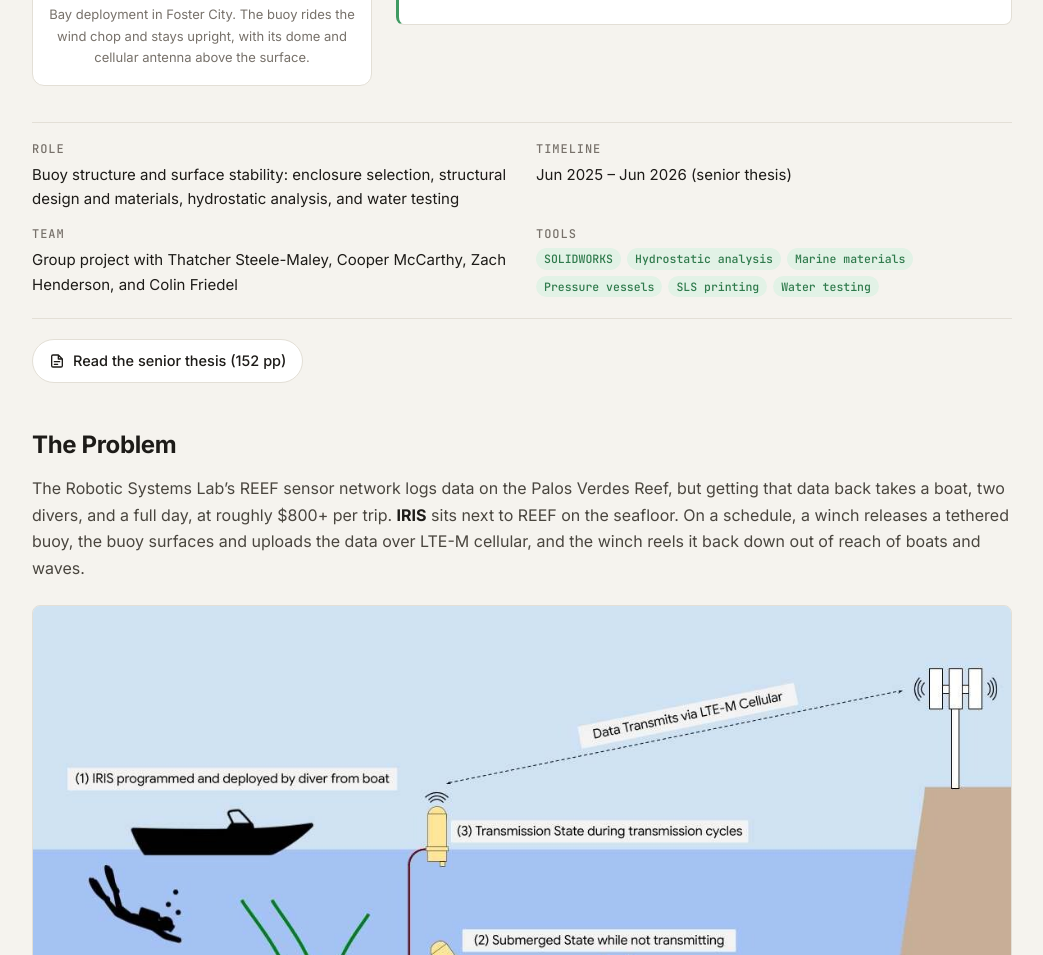
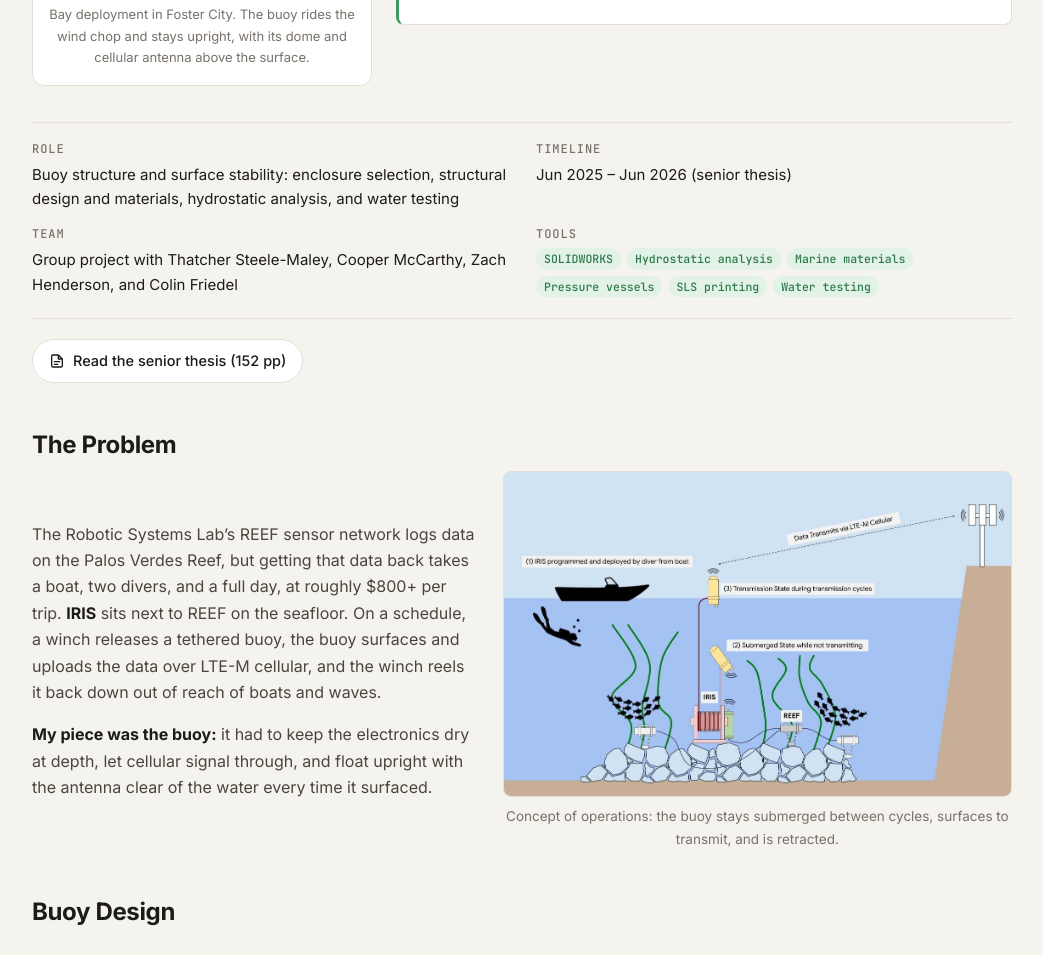
Before and after one commit to eliasrpedroza/eliasrpedroza.github.io, a Jekyll site: the page built from _projects/iris.md, in a window 1280 px wide and 1400 px high, scrolled down 224 px, cut to the strip 445-1400 px from the top of the window. Shown: the whole strip, without its empty margins (118-1161 px from the left). Built offline with Jekyll 4.4.1, drawn with Linux system fonts in a browser that asks for light colours; some of the changed text lies outside the part shown.

```diff
--- a/_projects/iris.md
+++ b/_projects/iris.md
@@ -27,14 +27,19 @@ results:
 
 ## The Problem
 
+<div class="split" markdown="1">
+<div markdown="1">
+
 The Robotic Systems Lab's REEF sensor network logs data on the Palos Verdes Reef, but getting that data back takes a boat, two divers, and a full day, at roughly $800+ per trip. **IRIS** sits next to REEF on the seafloor. On a schedule, a winch releases a tethered buoy, the buoy surfaces and uploads the data over LTE-M cellular, and the winch reels it back down out of reach of boats and waves.
 
+**My piece was the buoy:** it had to keep the electronics dry at depth, let cellular signal through, and float upright with the antenna clear of the water every time it surfaced.
+
+</div>
 <figure>
   <img src="/assets/img/projects/iris/conops.jpg" alt="IRIS concept of operations">
   <figcaption>Concept of operations: the buoy stays submerged between cycles, surfaces to transmit, and is retracted.</figcaption>
 </figure>
-
-**My piece was the buoy:** it had to keep the electronics dry at depth, let cellular signal through, and float upright with the antenna clear of the water every time it surfaced.
+</div>
 
 ## Buoy Design
 
@@ -139,7 +144,7 @@ In the final end-to-end test in SCU's pool, IRIS ran its full cycle with no inte
     <div class="demo-text">
     <h3>Winch & Brake</h3>
     <ul>
-      <li><strong>Drive:</strong> Blue Trail SER-2130 submersible servo (CAN, magnetic encoder) through an acetal gearbox</li>
+      <li><strong>Drive:</strong> Blue Trail SER-2130 submersible servo through an acetal gearbox. The controller commands it over <strong>CAN bus</strong> with a target number of turns, and reads back its magnetic-encoder position to confirm</li>
       <li><strong>Brake:</strong> a titanium ratchet and spring pawl hold the positively buoyant buoy down; a second servo lifts the pawl only to release, so it draws no power while holding</li>
       <li><strong>Build:</strong> acetal structure, 316 stainless hardware, polypropylene rope; 100 raise/lower cycles in a repeatability test (a deployment needs 24)</li>
     </ul>
--- a/assets/css/style.css
+++ b/assets/css/style.css
@@ -168,6 +168,13 @@ figcaption { font-size: 13.5px; color: var(--muted); margin-top: 8px; text-align
   .hero-side .hero { max-width: 380px; margin: 0 auto; width: 100%; }
 }
 
+/* Text beside a figure (figure on the right) */
+.split { display: grid; grid-template-columns: minmax(0, 1fr) minmax(0, 1.15fr); gap: 28px; align-items: center; margin: 0 0 24px; }
+.split > div > :first-child { margin-top: 0; }
+.split > div > :last-child { margin-bottom: 0; }
+.split figure { margin: 0; }
+@media (max-width: 760px) { .split { grid-template-columns: 1fr; gap: 16px; } }
+
 /* ───────────────── About ───────────────── */
 .banner { margin: 0 0 8px; }
 .banner img { width: 100%; aspect-ratio: 2000 / 719; object-fit: cover; border-radius: var(--radius); }
```
Also changed, not shown: HOW-TO-EDIT.md (+15 -0 lines).
